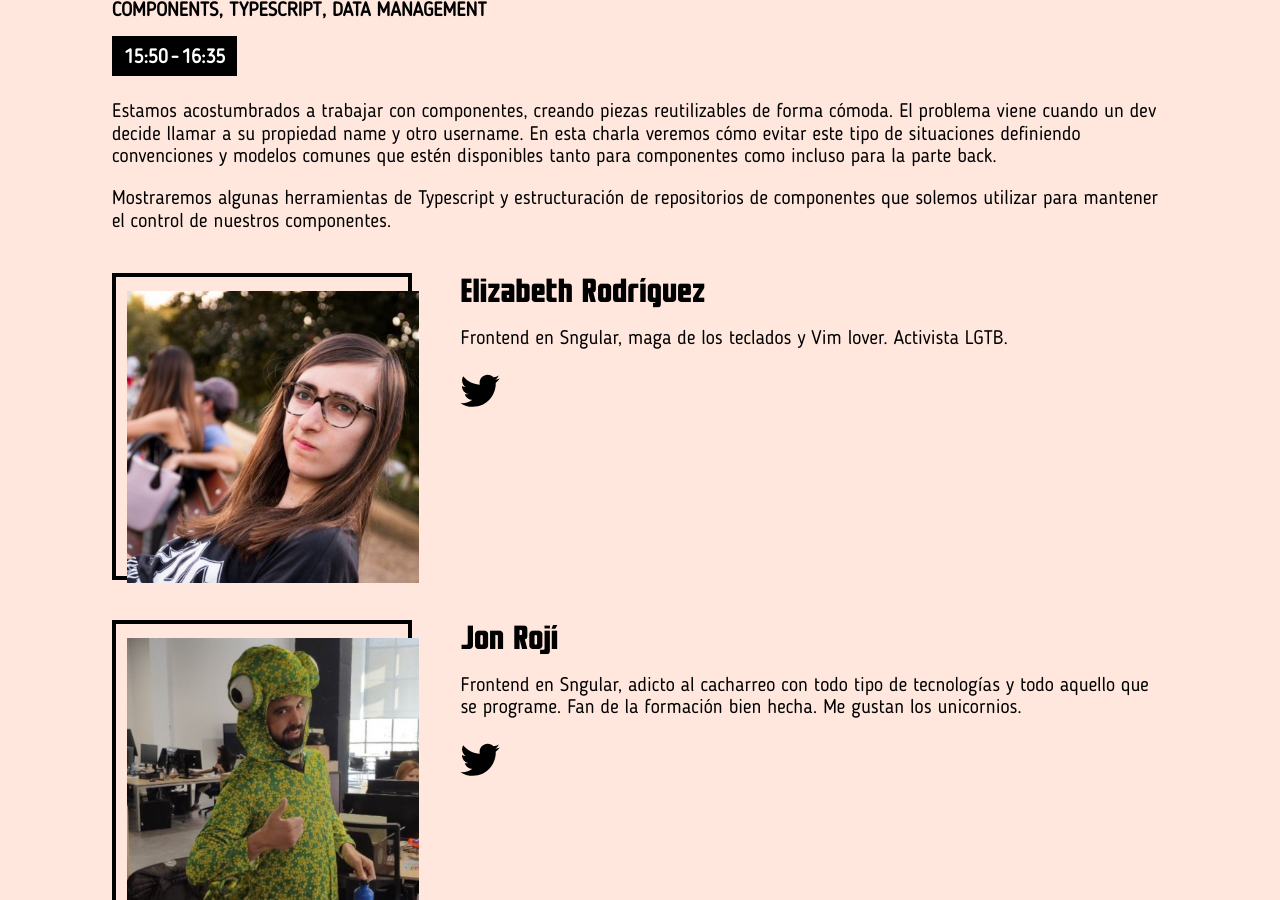
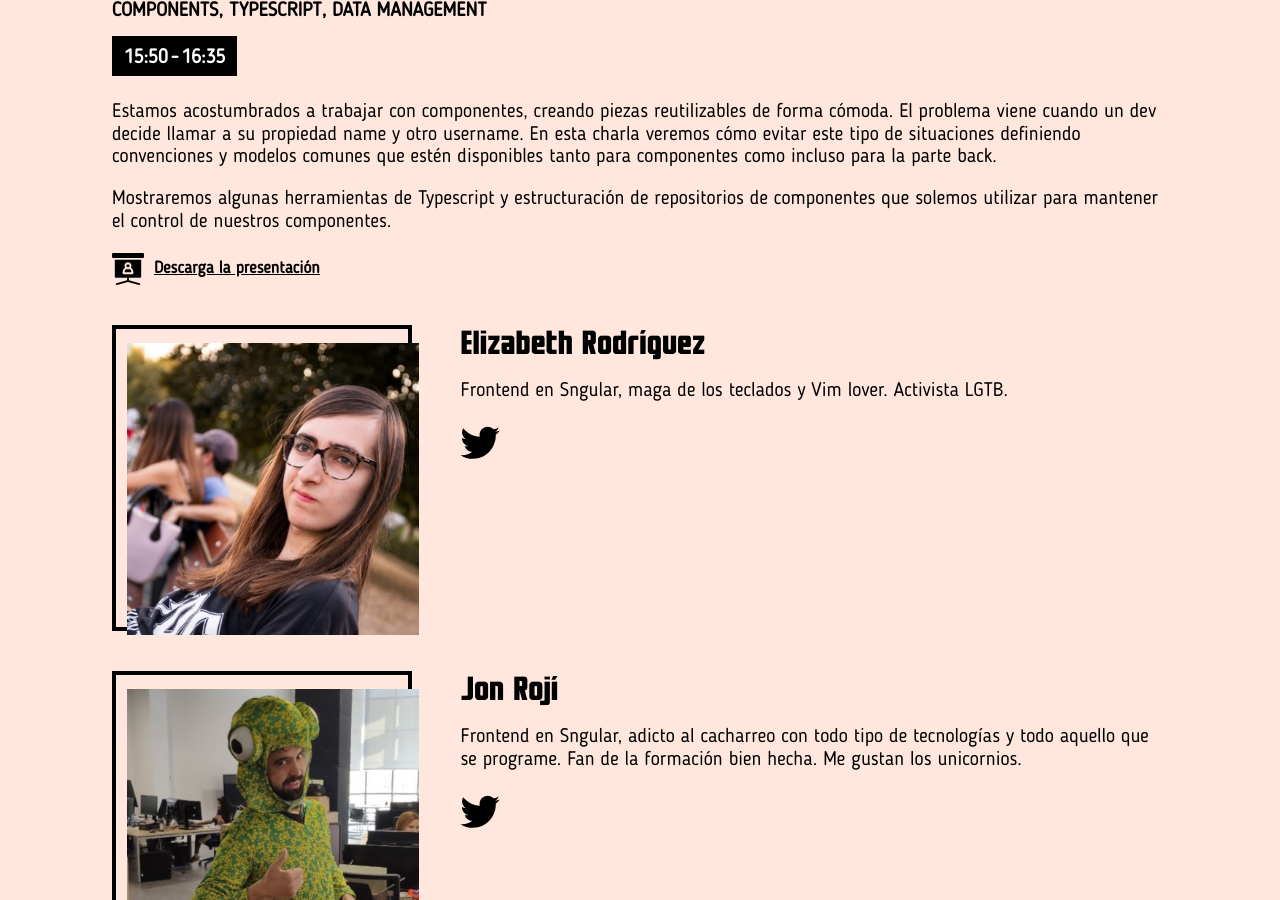
Before and after one commit to frontfest/beta, a Jekyll site: the page built from _talks/10-eli-rodriguez-jon-roji.md, in a window 1280 px wide and 900 px high, scrolled down 381 px. Built offline with Jekyll 4.4.1, drawn with Linux system fonts in a browser that asks for light colours; part of the change alters nothing that is shown.

```diff
--- a/_talks/10-eli-rodriguez-jon-roji.md
+++ b/_talks/10-eli-rodriguez-jon-roji.md
@@ -28,5 +28,5 @@ speakers:
     - Frontend en Sngular, adicto al cacharreo con todo tipo de tecnologías y todo aquello que se programe. Fan de la formación bien hecha. Me gustan los unicornios.
   sn:
     twitter: jnroji
-
+slides: /assets/slides/Eli-Jon_Mi-Componente-Mis-Normas_FrontFest20.pdf
 ---
```
Also changed, not shown: 1 other file.
